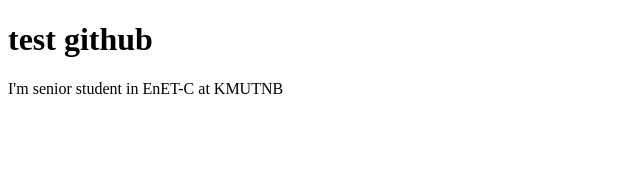
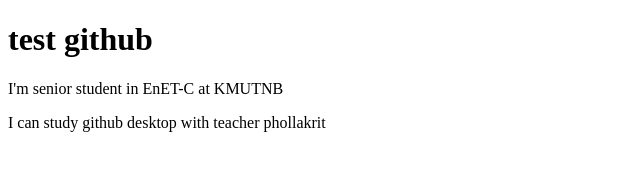
Before and after one commit to Jaktorn/Github_lab_webapp, a plain HTML site: page index.html in a window 1280 px wide. Shown: the whole page, without its empty margins (0-640 px from the left). Drawn offline with Linux system fonts and the light colour scheme.

Commit message:
Update index.html

```diff
--- a/index.html
+++ b/index.html
@@ -8,5 +8,6 @@
 <body>
     <h1>test github</h1>
     <p> I'm senior student in EnET-C at KMUTNB</p>
+    <p>I can study github desktop with teacher phollakrit</p>
 </body>
 </html>
```
